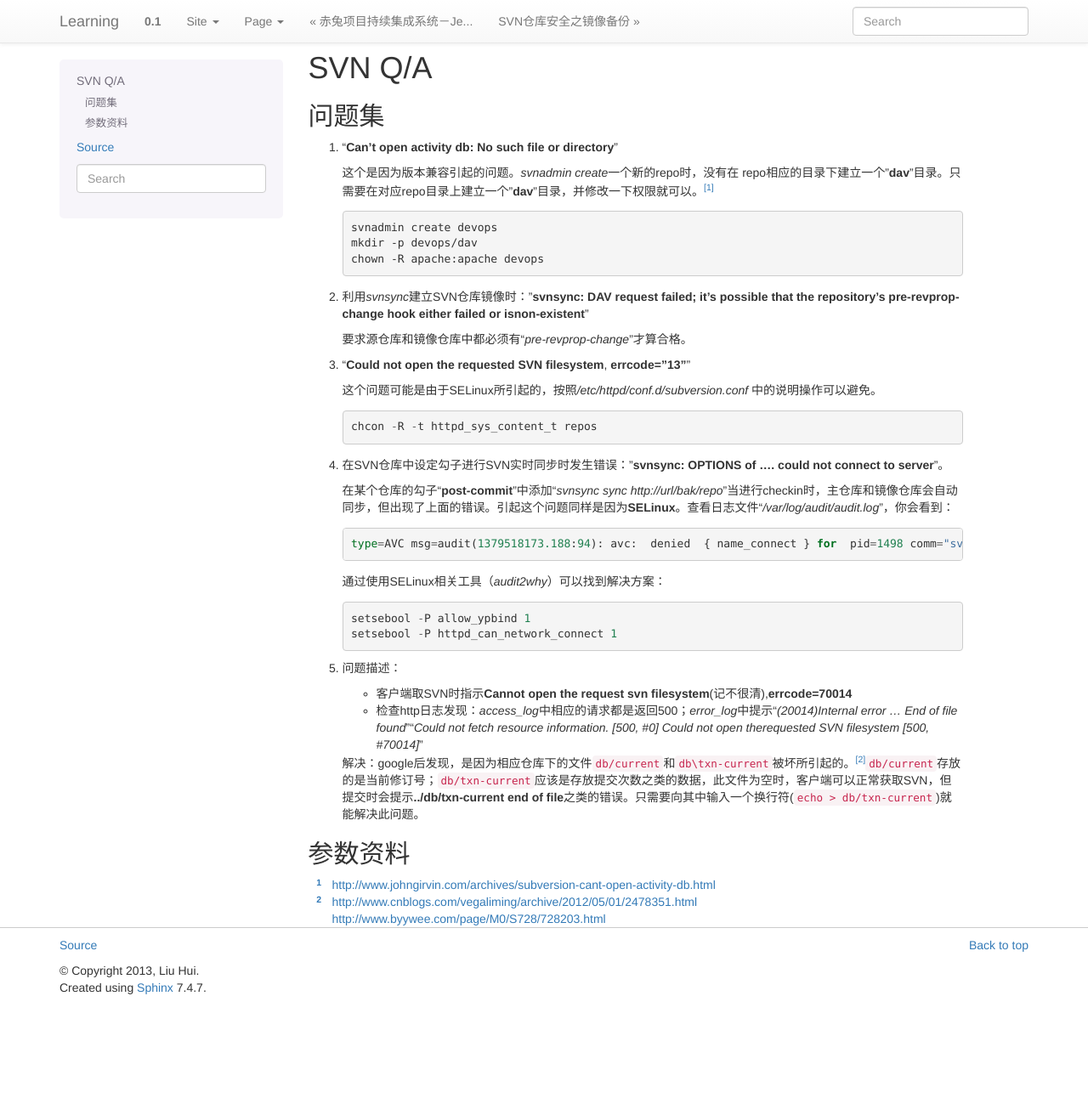
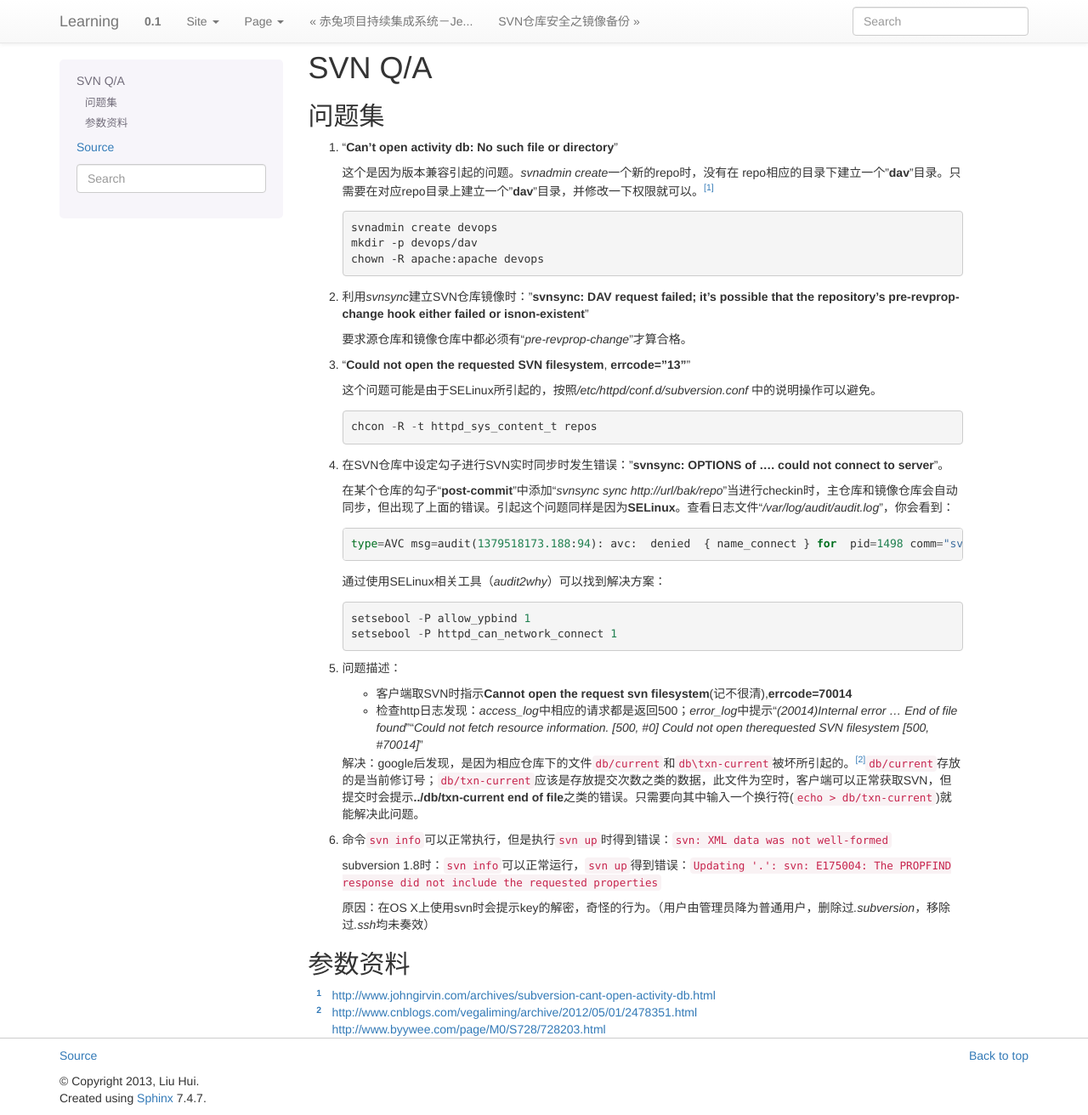
Before and after one commit to huiliu/learning.docs.hui, a Sphinx documentation site: the page built from source/svn.rst, in a window 1280 px wide and 1312 px high. Shown: the whole window at 85% size. Built offline with Sphinx 7.4.7, drawn with Linux system fonts in a browser that asks for light colours; formulas are drawn with MathJax 3.

Commit message:
UPDATE svn
OS X下普通用户的奇怪行为，还需继续跟踪解决

```diff
--- a/source/svn.rst
+++ b/source/svn.rst
@@ -68,6 +68,15 @@ SVN Q/A
     端可以正常获取SVN，但提交时会提示\ **../db/txn-current end of file**\ 之类\
     的错误。只需要向其中输入一个换行符(``echo > db/txn-current``)就能解决此问题。
 
+6.  命令\ ``svn info``\ 可以正常执行，但是执行\ ``svn up``\ 时得到错误：\
+    ``svn: XML data was not well-formed``
+
+    subversion 1.8时：\ ``svn info``\ 可以正常运行，\ ``svn up``\ 得到错误：\
+    ``Updating '.':
+    svn: E175004: The PROPFIND response did not include the requested properties``
+
+    原因：在OS X上使用svn时会提示key的解密，奇怪的行为。（用户由管理员降为普通\
+    用户，删除过\ *.subversion*\ ，移除过\ *.ssh*\ 均未奏效）
 
 参数资料
 =========
```
